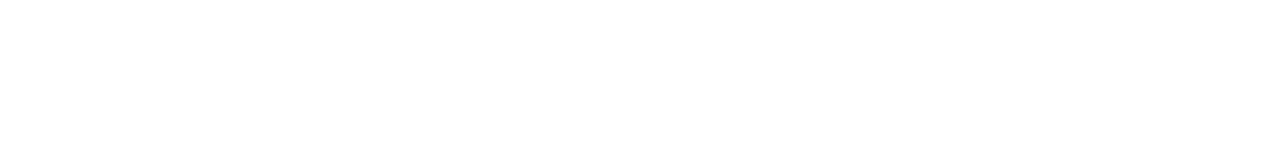
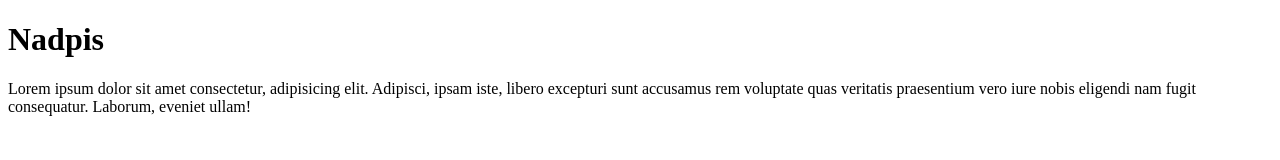
Before and after one commit to Armincz/muj-web, a plain HTML site: page index.html in a window 1280 px wide. Drawn offline with Linux system fonts and the light colour scheme.

Commit message:
Přídání h1 a p

```diff
--- a/index.html
+++ b/index.html
@@ -6,6 +6,7 @@
     <title>Můj web</title>
 </head>
 <body>
-
+    <h1>Nadpis</h1>
+    <p>Lorem ipsum dolor sit amet consectetur, adipisicing elit. Adipisci, ipsam iste, libero excepturi sunt accusamus rem voluptate quas veritatis praesentium vero iure nobis eligendi nam fugit consequatur. Laborum, eveniet ullam!</p>
 </body>
 </html>
```
